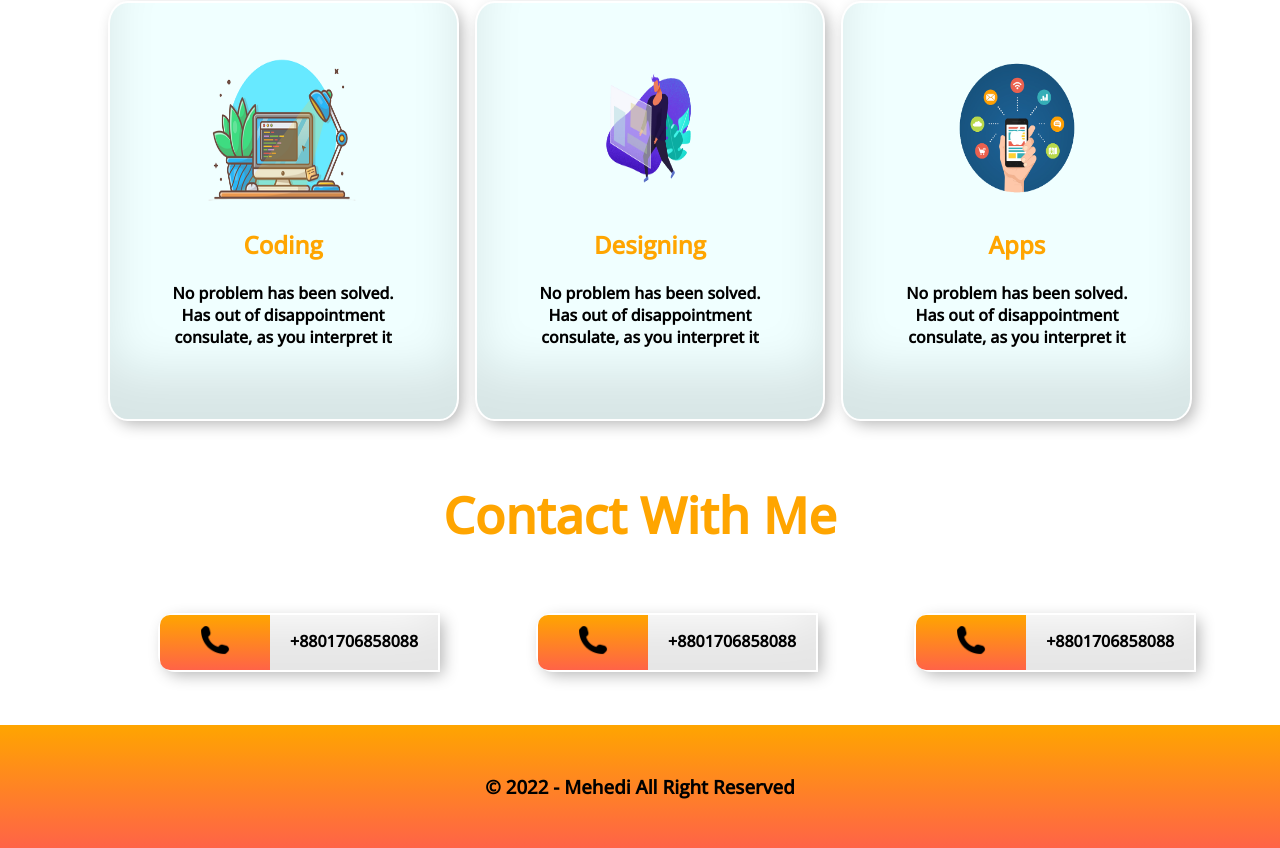
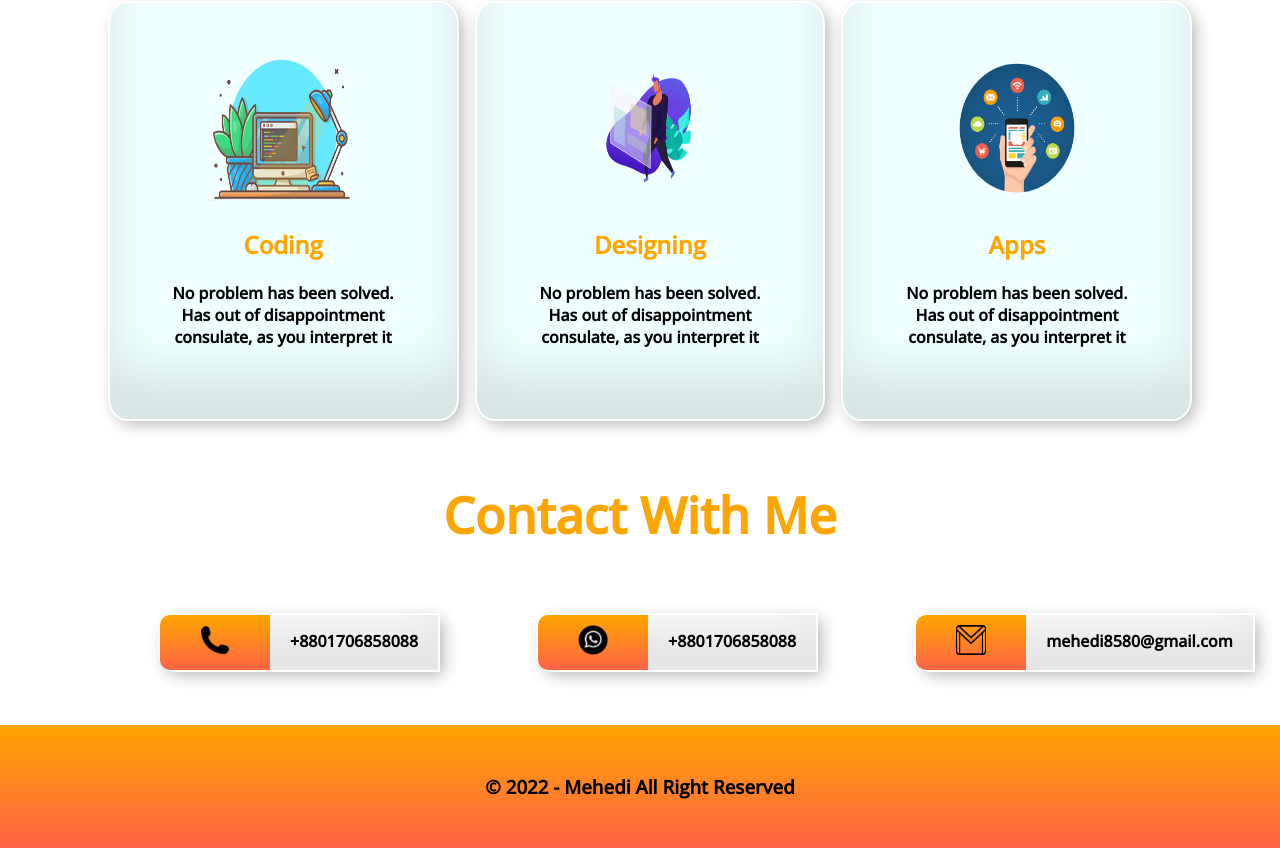
Before and after one commit to mehedi8580/developer-site, a plain HTML site: page index.html in a window 1280 px wide. Shown: the part 1198-2046 px from the top of the page. Drawn offline with nearby package versions, Linux system fonts and the light colour scheme.

Commit message:
Contact section correction

```diff
--- a/index.html
+++ b/index.html
@@ -95,7 +95,7 @@
 </div>
 <div class="contact_item">
     <div class="item1">
-        <img src="images/call.png" alt="">
+        <img src="images/whatsapp.png" alt="">
     </div>
     <div class="item2"><strong>+8801706858088</strong></div>
 
@@ -103,9 +103,9 @@
 
 <div class="contact_item">
     <div class="item1">
-        <img src="images/call.png" alt="">
+        <img src="images/gmail.png" alt="">
     </div>
-    <div class="item2"><strong>+8801706858088</strong></div>
+    <div class="item2"><strong>mehedi8580@gmail.com</strong></div>
 
 </div>
 
```
